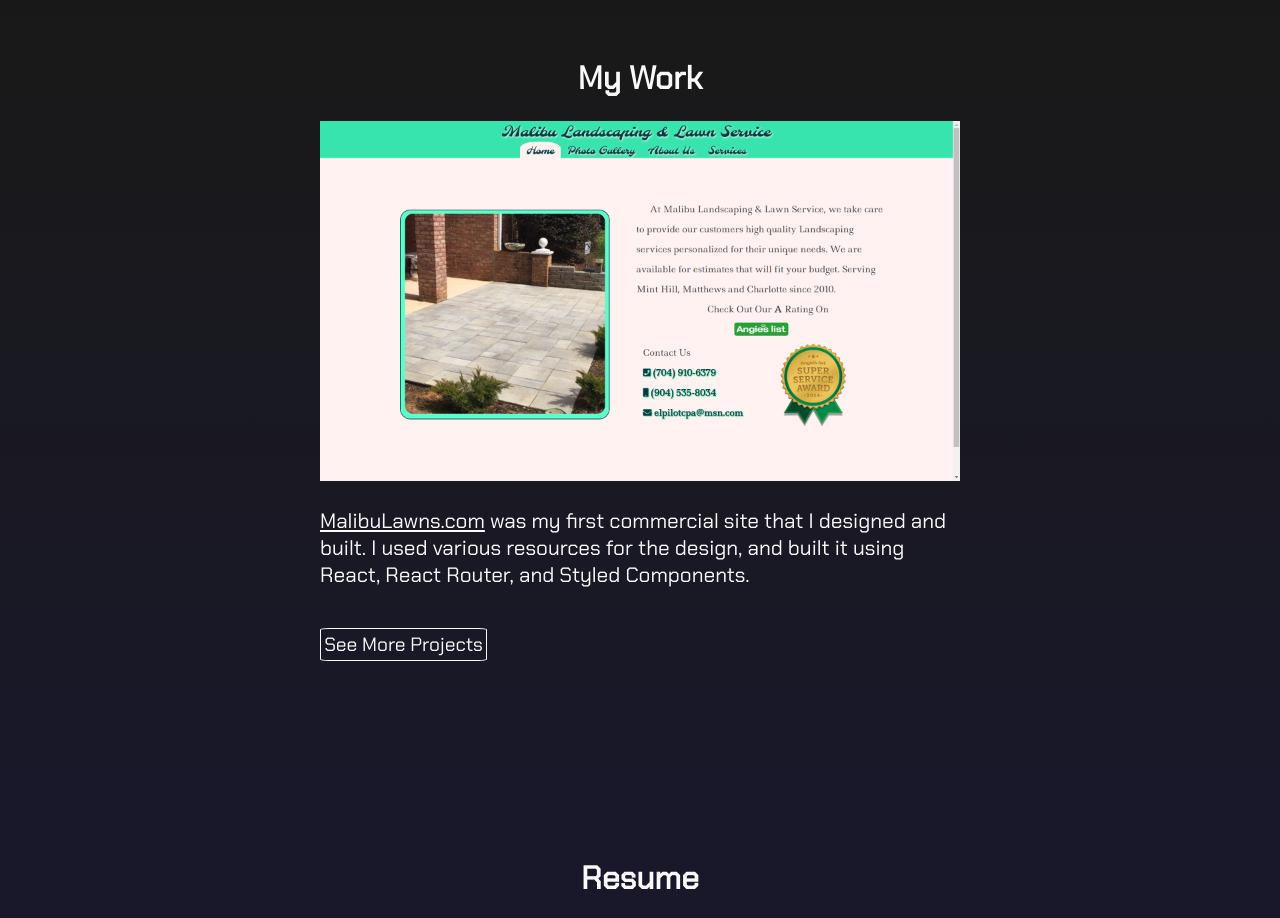
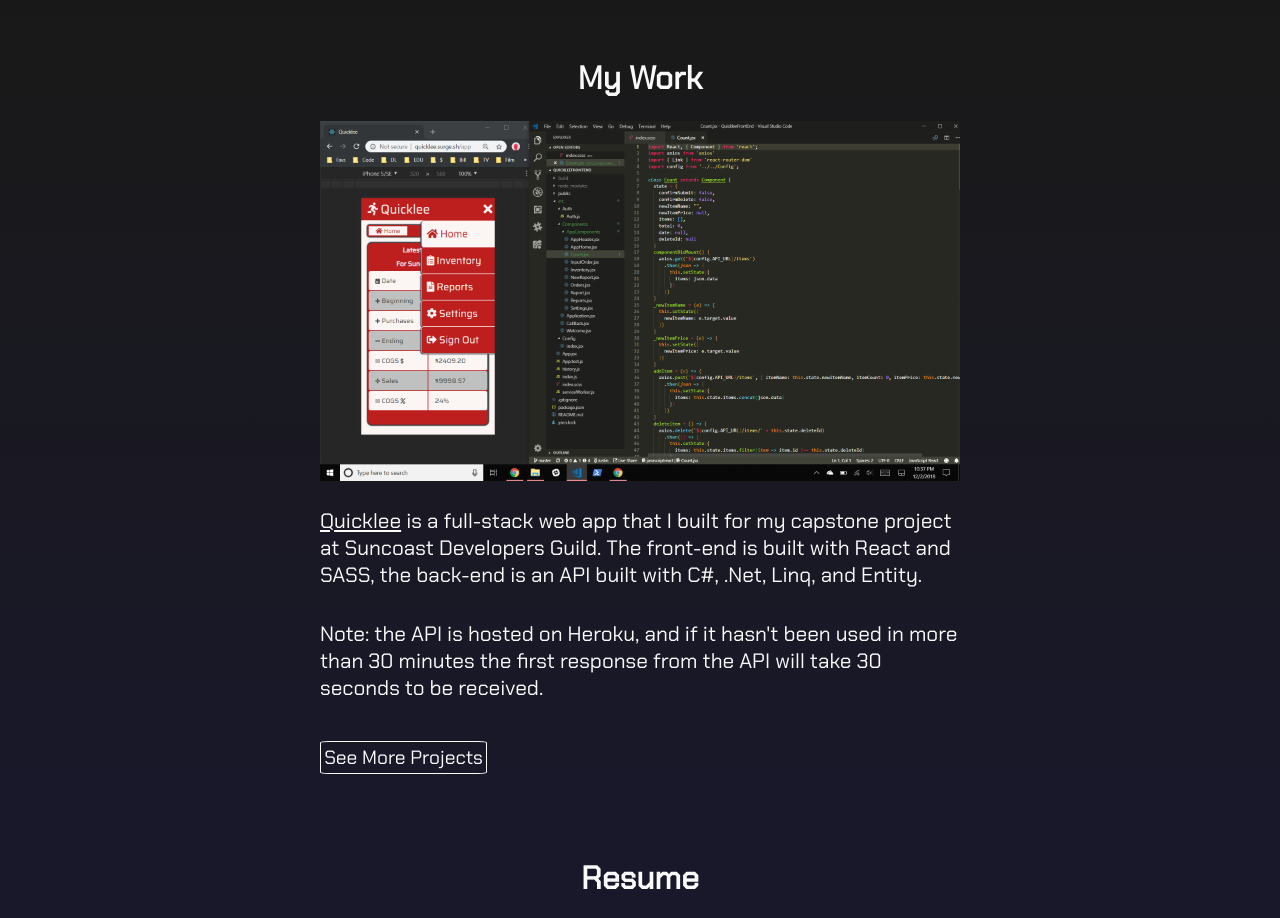
Before and after one commit to JOLee83/justin-oliver.com, a React (Create React App) app: page / in a window 1280 px wide. Shown: the part 1580-2498 px from the top of the page. Built offline with nearby package versions, Linux system fonts and the light colour scheme; a web font is replaced by a local one.

Commit message:
updated works

```diff
--- a/src/Components/MyWork.jsx
+++ b/src/Components/MyWork.jsx
@@ -80,16 +80,19 @@
     if (this.state.ShowMore) {
       return <div>
         <section>
+          <img src="./img/quicklee.png" />
+          <p><a href="http://quicklee.surge.sh" target="_blank" rel="noopener noreferrer">Quicklee</a> is a full-stack web app that I built for my capstone project at Suncoast Developers Guild. The front-end is built with React and SASS, the back-end is an API built with C#, .Net, Linq, and Entity.</p>
+          <p>Note: the API is hosted on Heroku, and if it hasn't been used in more than 30 minutes the first response from the API will take 30 seconds to be received.</p>
+        </section>
+        <section>
           <img src="./img/malibulawns.png" />
-          <p><a href="https://www.malibulawns.com" target="_blank">MalibuLawns.com</a> was my first commercial site that I designed and built. I used various resources for the design, and built it using React, React Router, and Styled Components.</p>
+          <p><a href="https://www.malibulawns.com" target="_blank" rel="noopener noreferrer">MalibuLawns.com</a> was my first commercial site that I designed and built. I used various resources for the design, and built it using React, React Router, and Styled Components.</p>
         </section>
         <section>
           <img src="./img/minesweeper.png" />
           <p><a href="http://mine-sweeper-justin.surge.sh/" target="_blank">Mine Sweeper</a> is a React based game using an API. This was from my first week of learning React at SDG. API can be slow at times, and have not set up for mobile use yet.</p>
         </section>
         <section>
-          <img src="./img/blackjack.png" />
-          <p><a href="http://black-jack-justin.surge.sh/" target="_blank">Black Jack</a> is a JavaScript based game. This was the culmination of my first week of learning JavaScript at SDG. Set up the CSS for mobile use, but looks great on large screens as well.</p>
           <p> See even more on <a
             className="git"
             href="https://github.com/JOLee83"
@@ -101,8 +104,9 @@
       </div>
     } else {
       return <section>
-        <img src="./img/malibulawns.png" />
-        <p><a href="https://www.malibulawns.com" target="_blank">MalibuLawns.com</a> was my first commercial site that I designed and built. I used various resources for the design, and built it using React, React Router, and Styled Components.</p>
+        <img src="./img/quicklee.png" />
+        <p><a href="http://quicklee.surge.sh" target="_blank" rel="noopener noreferrer">Quicklee</a> is a full-stack web app that I built for my capstone project at Suncoast Developers Guild. The front-end is built with React and SASS, the back-end is an API built with C#, .Net, Linq, and Entity.</p>
+        <p>Note: the API is hosted on Heroku, and if it hasn't been used in more than 30 minutes the first response from the API will take 30 seconds to be received.</p>
       </section>
     }
   }
```
Also changed, not shown: public/img/quicklee.png (added).
